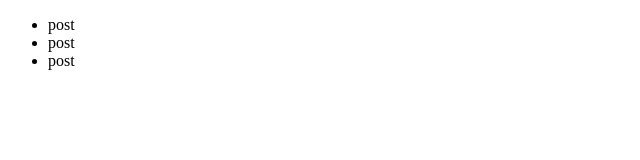
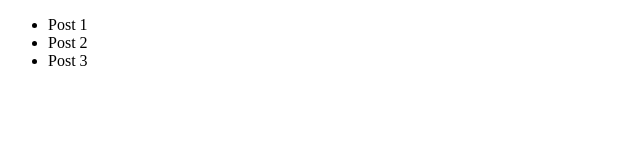
Before and after one commit to lukefrizzell/twinkl-react-tech-test, a React app: page / in a window 1280 px wide. Shown: the top 160 px of the page, without its empty margins (0-640 px from the left). Built offline with nearby package versions, Linux system fonts and the light colour scheme; the HTML template or start-up script is replaced by a standard one.

Commit message:
add post title

```diff
--- a/src/App.tsx
+++ b/src/App.tsx
@@ -2,16 +2,16 @@ import { Posts } from "./Posts";
 
 const App = () => {
   const posts = [
-      { id: 1, },
-      { id: 2, },
-      { id: 3, },
-  ]
+    { id: 1, title: "Post 1" },
+    { id: 2, title: "Post 2" },
+    { id: 3, title: "Post 3" },
+  ];
 
   return (
-      <div>
-         <Posts posts={posts} />
-      </div>
-  )
-}
+    <div>
+      <Posts posts={posts} />
+    </div>
+  );
+};
 
 export default App;
--- a/src/Post.ts
+++ b/src/Post.ts
@@ -1,3 +1,4 @@
 export type Post = {
     id: number;
+    title: string;
 };
--- a/src/Posts.tsx
+++ b/src/Posts.tsx
@@ -4,7 +4,7 @@ export const Posts: React.FC<{ posts: Post[] }> = ({ posts }) => {
   return (
     <ul>
       {posts.map((post) => (
-        <li key={post.id}>post</li>
+        <li key={post.id}>{post.title}</li>
       ))}
     </ul>
   );
```
Also changed, not shown: 1 other file (tests, documents, lock files or other folders).
